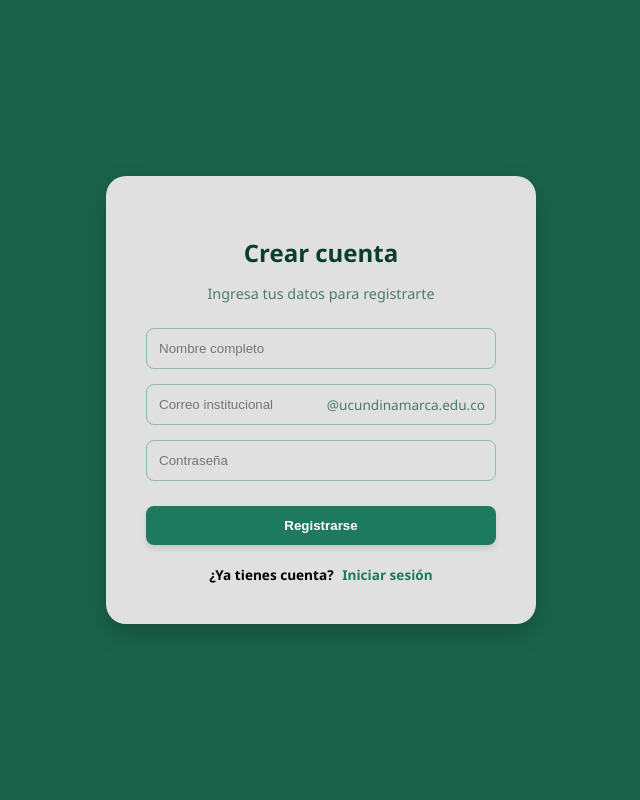
After one commit to CCA0001/LectoEscritura, a PHP site: page /registro.html in a window 1280 px wide. The commit adds this page. Shown: the whole page, without its empty margins (319-959 px from the left). Run offline with PHP 8.4, Linux system fonts and the light colour scheme.

Commit message:
Registrar funcional

```diff
--- a/login.html
+++ b/login.html
@@ -11,7 +11,7 @@
     <div class="login-card">
         <h2>Iniciar Sesión</h2>
 
-        <form action="guardar_sesion.php" method="POST">
+        <form action="comprobar_contraseña.php" method="POST">
             <div class="input-group">
                 <label>Correo Institucional:</label>
                 <input type="email" name="correo_electronico" placeholder="ejemplo@ucundinamarca.edu.co" required>
@@ -26,7 +26,7 @@
         </form>
 
         <p class="footer-text">
-            ¿No tienes cuenta? <a href="#">Crear cuenta</a>
+            ¿No tienes cuenta? <a href="registro.html">Crear cuenta</a>
         </p>
     </div>
 
--- a/pantalla_principal_Usuario.php
+++ b/pantalla_principal_Usuario.php
@@ -23,7 +23,7 @@ include("contador_racha_inicioUsuario.php");
     <main class="container">
         <section class="welcome">
             <h1 class="welcome-title">Bienvenido, <?php echo $nombre_real; ?></h1>
-            <p>¿Listo para empezar a cultivar tu conocimiento?</p>
+            <p>¿List@ para empezar a cultivar tu conocimiento?</p>
             <div class="streak-badge">
                 <span>Racha de</span>
                 <strong><?php echo $racha_usuario; ?></strong>
--- /dev/null
+++ b/registro.css
@@ -0,0 +1,96 @@
+body {
+    background-color: #1a634a;
+    font-family: 'Segoe UI', Tahoma, Geneva, Verdana, sans-serif;
+    display: flex;
+    justify-content: center;
+    align-items: center;
+    height: 100vh;
+    margin: 0;
+}
+
+.form-card {
+    background-color: #e0e0e0;
+    padding: 40px;
+    border-radius: 20px;
+    width: 350px;
+    text-align: center;
+    box-shadow: 0 10px 25px rgba(0,0,0,0.2);
+}
+
+h2 {
+    color: #0b3d2e;
+    margin-bottom: 5px;
+}
+
+p {
+    color: #4a7c6d;
+    font-size: 0.9rem;
+    margin-bottom: 25px;
+}
+
+
+.input-group {
+    margin-bottom: 15px;
+}
+
+input {
+    width: 100%;
+    padding: 12px;
+    border: 1.5px solid #8ebcae;
+    border-radius: 8px;
+    background-color: transparent;
+    box-sizing: border-box;
+    outline: none;
+}
+
+
+.email-field {
+    display: flex;
+    align-items: center;
+    border: 1.5px solid #8ebcae;
+    border-radius: 8px;
+    background-color: transparent;
+}
+
+.email-field input {
+    border: none;
+    flex-grow: 1;
+}
+
+.domain {
+    padding-right: 10px;
+    color: #4a7c6d;
+    font-size: 0.85rem;
+    white-space: nowrap;
+}
+
+
+.btn-ingresar {
+    width: 100%;
+    padding: 12px;
+    background-color: #1e7a5d;
+    color: white;
+    border: none;
+    border-radius: 8px;
+    font-weight: bold;
+    cursor: pointer;
+    margin-top: 10px;
+    box-shadow: 0 4px 6px rgba(0,0,0,0.1);
+}
+
+.btn-ingresar:hover {
+    background-color: #165c46;
+}
+
+
+.footer-text {
+    margin-top: 20px;
+    font-size: 0.85rem;
+    font-weight: bold;
+}
+
+.link-verde {
+    color: #1e7a5d;
+    text-decoration: none;
+    margin-left: 5px;
+}
--- /dev/null
+++ b/registro.html
@@ -0,0 +1,41 @@
+<!DOCTYPE html>
+<html lang="es">
+<head>
+    <meta charset="UTF-8">
+    <meta name="viewport" content="width=device-width, initial-scale=1.0">
+    <title>Registro - Eva</title>
+    <link rel="stylesheet" href="registro.css">
+</head>
+<body>
+
+<div class="container">
+    <div class="form-card">
+        <h2>Crear cuenta</h2>
+        <p>Ingresa tus datos para registrarte</p>
+
+        <form action="procesar_registro.php" method="POST">
+
+            <div class="input-group">
+                <input type="text" name="nombre" placeholder="Nombre completo" required>
+            </div>
+
+            <div class="input-group email-field">
+                <input type="text" name="usuario_correo" placeholder="Correo institucional" required>
+                <span class="domain">@ucundinamarca.edu.co</span>
+            </div>
+
+            <div class="input-group">
+                <input type="password" name="contrasena" placeholder="Contraseña" required>
+            </div>
+
+            <button type="submit" class="btn-ingresar">Registrarse</button>
+        </form>
+
+        <div class="footer-text">
+            ¿Ya tienes cuenta? <a href="login.html" class="link-verde">Iniciar sesión</a>
+        </div>
+    </div>
+</div>
+
+</body>
+</html>
```
Also changed, not shown: comprobar_contraseña.php (added, +38 -0 lines), index.php (deleted, +0 -41 lines), procesar_registro.php (added, +82 -0 lines).
